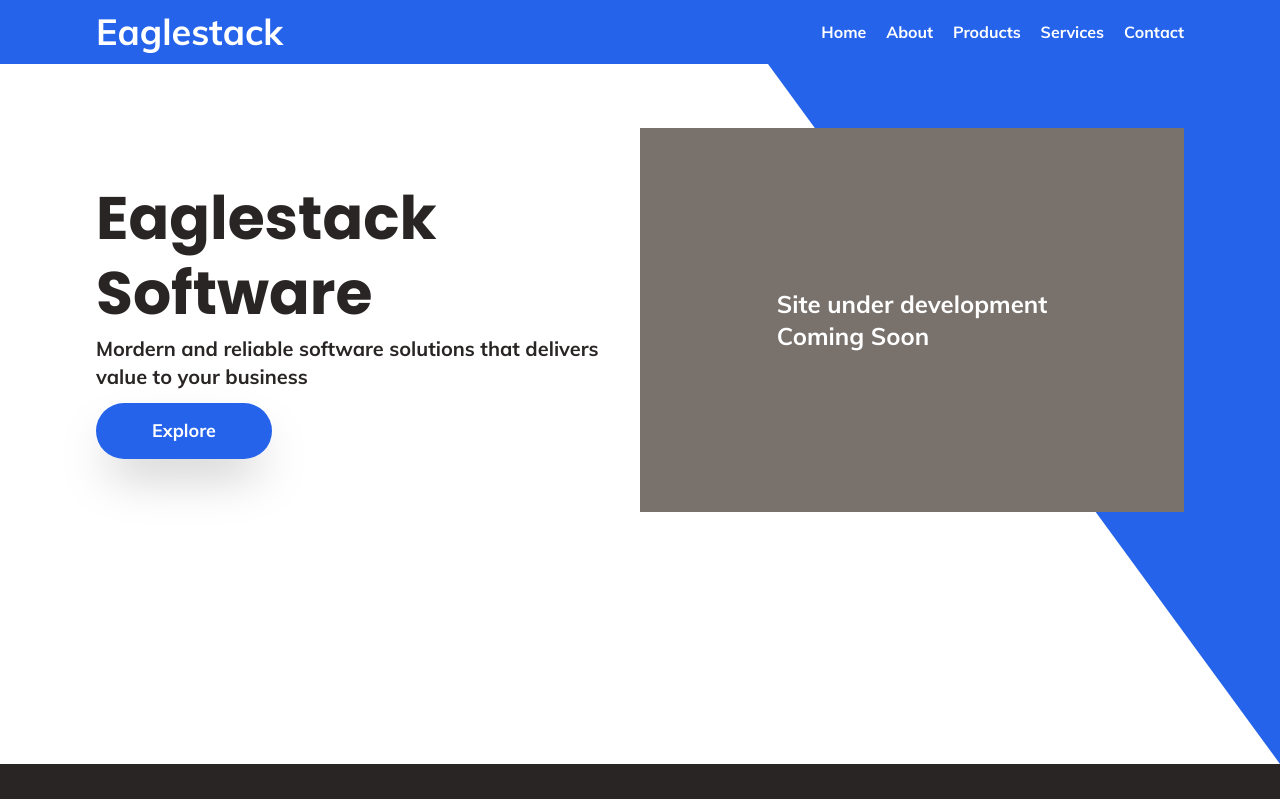
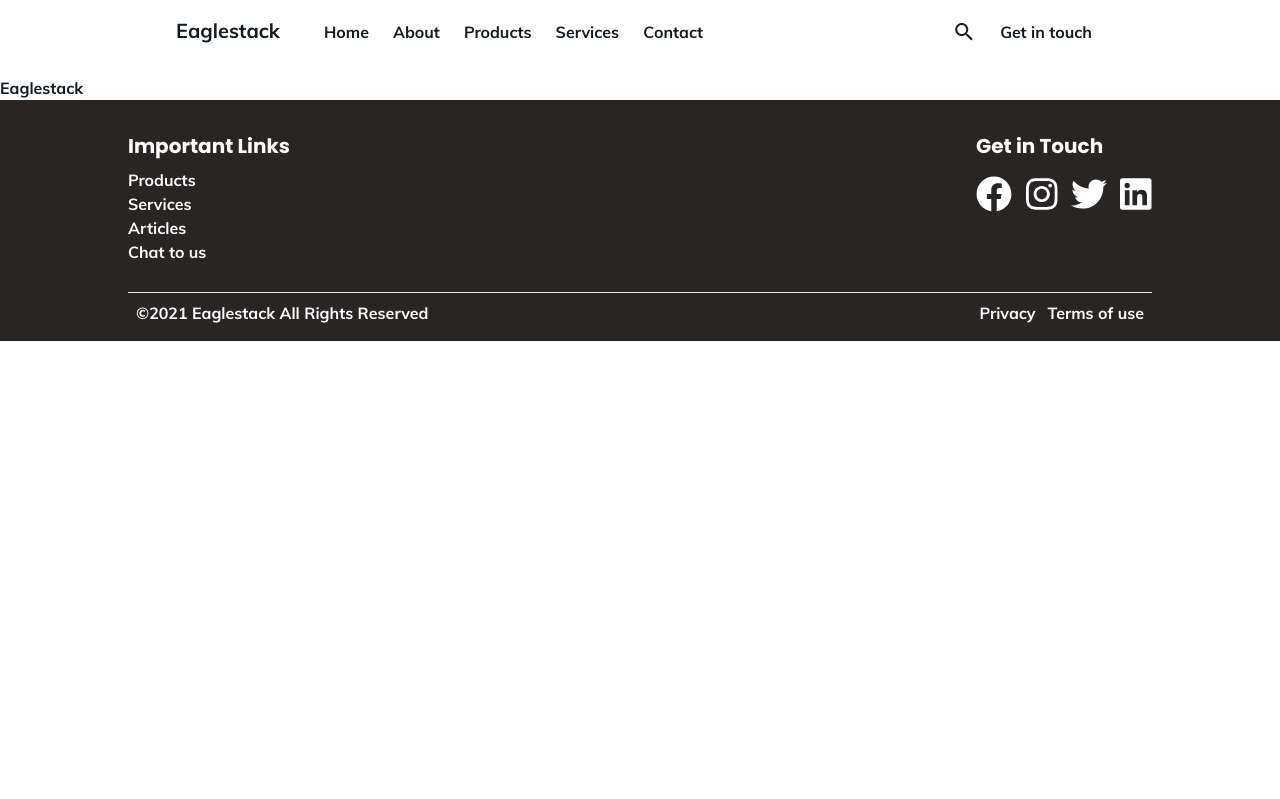
Before and after one commit to ChClaude/eaglestack, a Next.js app: page / in a window 1280 px wide. Shown: the top 799 px of the page. Built offline with nearby package versions, Linux system fonts and the light colour scheme.

Commit message:
updated desktop header

```diff
--- a/components/Header.tsx
+++ b/components/Header.tsx
@@ -1,47 +1,60 @@
 import React from 'react';
 import Link from 'next/link';
-import styles from '../styles/Header.module.scss';
 
 const Header = () => {
   return (
-    <header className="flex justify-between items-center px-24 py-3 sticky top-0 bg-blue-600 text-white z-30">
-      <div className="text-4xl font-black">
-        <Link href="/">Eaglestack</Link>
-      </div>
-      <nav className="w-1/3">
+    <header className="py-4 mb-4">
+      <div className="w-full">
+        <div className="mx-44 flex items-end">
+          <Link href="/">
+            <a className="text-xl font-black mr-8 relative top-px">
+              Eaglestack
+            </a>
+          </Link>
+          <nav className="w-full">
             <ul className="flex justify-between">
-          <li className="relative">
+              <li>
                 <Link href="/">
-              <a className={styles.link}>Home</a>
+                  <a className="flex h-full items-center px-3">Home</a>
                 </Link>
-            <div className="bg-white h-1 absolute w-0 left-0 transition-all" />
               </li>
-          <li className="relative">
+              <li>
                 <Link href="#">
-              <a className={styles.link}>About</a>
+                  <a className="flex h-full items-center px-3">About</a>
                 </Link>
-            <div className="bg-white h-1 absolute w-0 left-0 transition-all" />
               </li>
-          <li className="relative">
+              <li>
                 <Link href="#">
-              <a className={styles.link}>Products</a>
+                  <a className="flex h-full items-center px-3">Products</a>
                 </Link>
-            <div className="bg-white h-1 absolute w-0 left-0 transition-all" />
               </li>
-          <li className="relative">
+              <li>
                 <Link href="#">
-              <a className={styles.link}>Services</a>
+                  <a className="flex h-full items-center px-3">Services</a>
                 </Link>
-            <div className="bg-white h-1 absolute w-0 left-0 transition-all" />
               </li>
-          <li className="relative">
+              <li>
                 <Link href="#">
-              <a className={styles.link}>Contact</a>
+                  <a className="flex h-full items-center px-3">Contact</a>
                 </Link>
-            <div className="bg-white h-1 absolute w-0 left-0 transition-all" />
+              </li>
+              <li className="flex-grow"></li>
+              <li>
+                <Link href="#">
+                  <span className="material-icons flex h-full items-center px-3">
+                    search
+                  </span>
+                </Link>
+              </li>
+              <li>
+                <Link href="#">
+                  <a className="flex h-full items-center px-3">Get in touch</a>
+                </Link>
               </li>
             </ul>
           </nav>
+        </div>
+      </div>
     </header>
   );
 };
--- a/components/Layout.tsx
+++ /dev/null
@@ -1,27 +0,0 @@
-import React from 'react';
-import Meta from './Meta';
-import Header from './Header';
-import Main from './Main';
-import Footer from './Footer';
-
-interface Props {
-  /** title of the page */
-  title?: string;
-  /** children to append to the layout */
-  children: React.ReactNode;
-}
-
-const Layout = ({ title, children }: Props) => {
-  return (
-    <>
-      <Meta
-        title={title || 'We build modern and reliable software solutions'}
-      />
-      <Header />
-      <Main>{children}</Main>
-      <Footer />
-    </>
-  );
-};
-
-export default Layout;
--- a/components/Main.tsx
+++ b/components/Main.tsx
@@ -1,12 +1,7 @@
 import React from 'react';
 
-interface Props {
-  /** children to append to the Main component */
-  children: React.ReactNode;
-}
-
-const Main = ({ children }: Props) => {
-  return <main>{children}</main>;
+const Main = () => {
+  return <main>Eaglestack</main>;
 };
 
 export default Main;
--- a/pages/_document.tsx
+++ b/pages/_document.tsx
@@ -10,9 +10,8 @@ class MyDocument extends Document {
     return (
       <Html>
         <Head>
-          <link rel="preconnect" href="https://fonts.gstatic.com" />
           <link
-            href="https://fonts.googleapis.com/css2?family=Merriweather:wght@700&family=PT+Sans&display=swap"
+            href="https://fonts.googleapis.com/icon?family=Material+Icons"
             rel="stylesheet"
           />
         </Head>
--- a/pages/index.tsx
+++ b/pages/index.tsx
@@ -1,6 +1,9 @@
 import Link from 'next/link';
-import Layout from '../components/Layout';
 import Button from '../components/Button';
+import Meta from '../components/Meta';
+import Header from '../components/Header';
+import Main from '../components/Main';
+import Footer from '../components/Footer';
 
 import styles from '../styles/Home.module.scss';
 import { library } from '@fortawesome/fontawesome-svg-core';
@@ -11,32 +14,12 @@ import { faPhone, faMapMarkerAlt } from '@fortawesome/free-solid-svg-icons';
 library.add(fab, faPhone, faMapMarkerAlt);
 
 const Home = () => (
-  <Layout>
-    <section className={`px-24 pt-16 pb-20 relative ${styles['hero-wrapper']}`}>
-      <div
-        className={`absolute top-0 right-0 h-full w-2/5 bg-blue-600 z-0 ${styles['hero-clip-path']}`}
-      />
-      <div className="grid grid-cols-2 h-96 relative z-10">
-        <div className="flex flex-col justify-center">
-          <h1 className="leading-tight mb-1">Eaglestack Software</h1>
-          <p className="text-xl mb-3">
-            Mordern and reliable software solutions that delivers value to your
-            business
-          </p>
-          <Button className="bg-blue-600 text-white hover:bg-blue-500 w-44 h-14 text-lg">
-            Explore
-          </Button>
-        </div>
-
-        <div className="bg-gray-500 flex justify-center items-center text-white text-2xl">
-          <div>
-            <div>Site under development</div>
-            <div>Coming Soon</div>
-          </div>
-        </div>
-      </div>
-    </section>
-  </Layout>
+  <>
+    <Meta title="We build modern and reliable software solutions" />
+    <Header />
+    <Main />
+    <Footer />
+  </>
 );
 
 export default Home;
--- a/styles/globals.scss
+++ b/styles/globals.scss
@@ -35,6 +35,17 @@
   /* Safari, Android, iOS */
 }
 
+// :root {
+//   --eaglestack-black {
+//     color: #151a1e;
+//   }
+// }
+
+// for testing only, comment out when done testing
+// * {
+//   border: 1px solid red;
+// }
+
 body {
   font-family: Mulish;
 }
@@ -50,7 +61,7 @@ h6 {
 
 @layer base {
   body {
-    @apply text-base text-gray-800;
+    @apply text-base text-eaglestack-black;
   }
 
   h1 {
--- a/tailwind.config.js
+++ b/tailwind.config.js
@@ -9,11 +9,13 @@ module.exports = {
       current: 'currentColor',
       black: colors.black,
       white: colors.white,
+      coolgray: colors.coolGray,
       gray: colors.warmGray,
       blue: colors.blue,
       green: colors.green,
       yellow: colors.yellow,
       red: colors.red,
+      'eaglestack-black': '#151A1E',
     },
     extend: {},
   },
```
Lines whose indentation alone changed are shown as unchanged.
